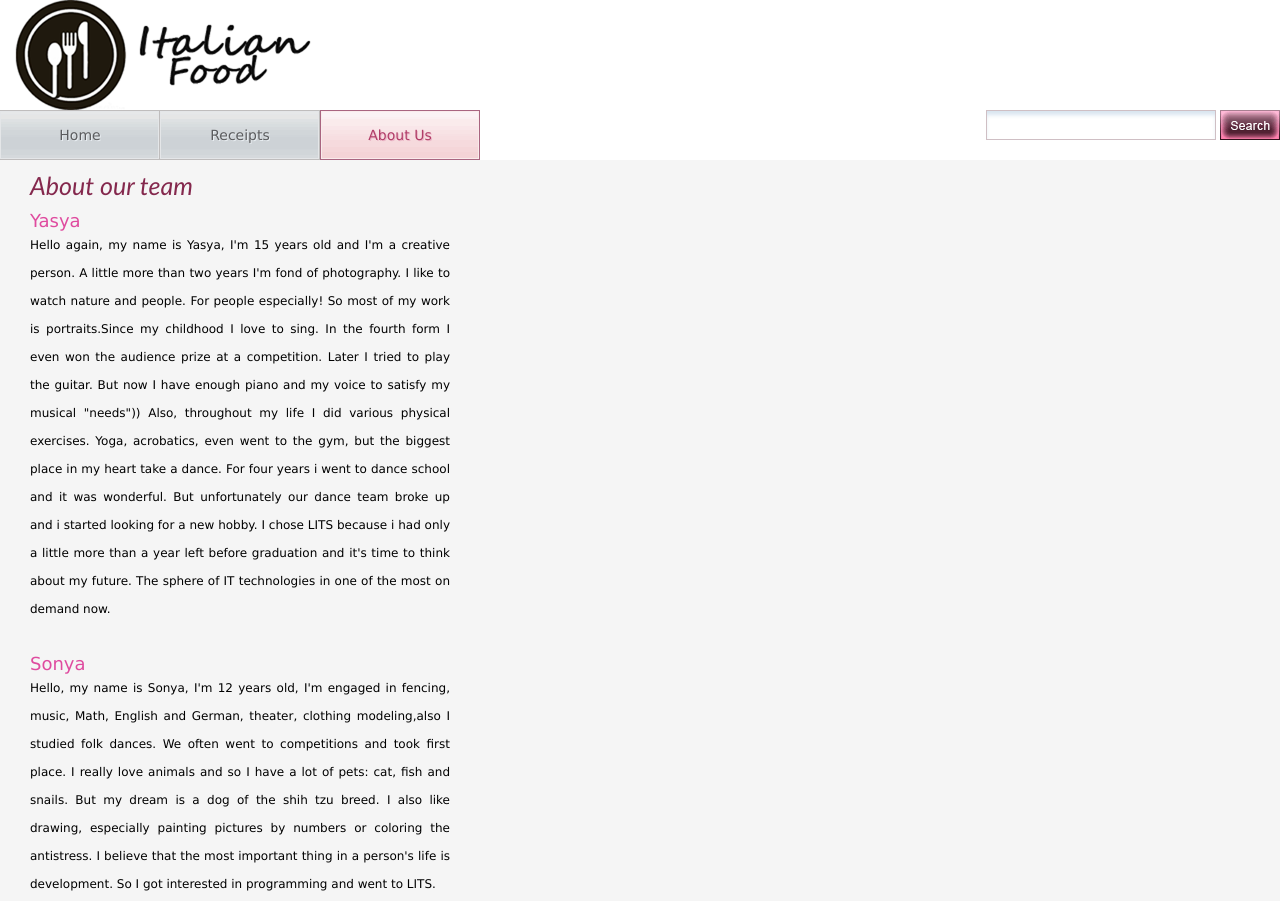
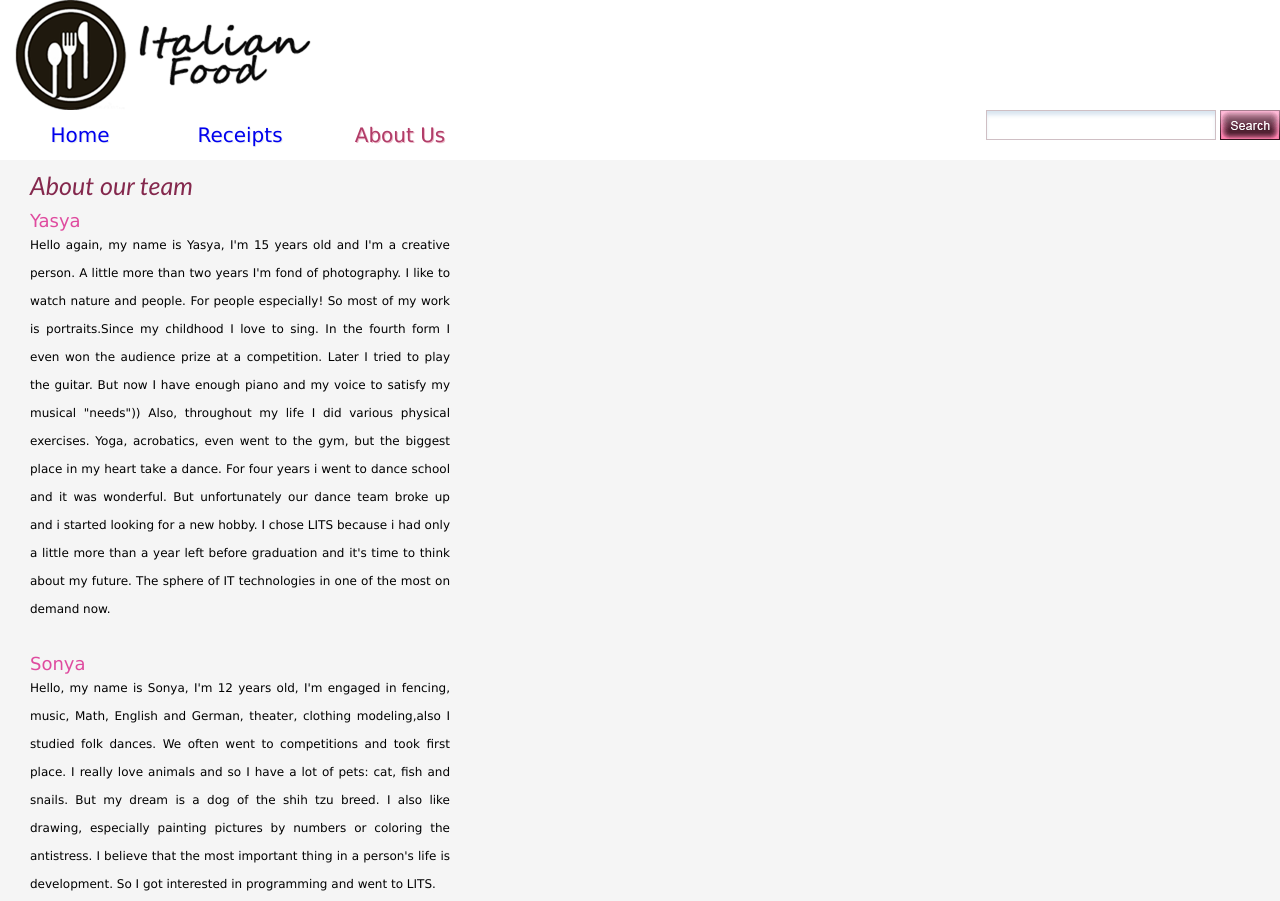
Before and after one commit to itmykolaiv/italian_receipts, a plain HTML site: page about.html in a window 1280 px wide. Shown: the top 901 px of the page. Drawn offline with Linux system fonts and the light colour scheme.

Commit message:
../css/style.css

```diff
--- a/css/style.css
+++ b/css/style.css
@@ -97,10 +97,10 @@ p a {
 	width: 160px;
 }
 #header div ul li a {
-	background: url(../images/sprite-buttons.gif) no-repeat 0 -205px;
+	background:
 	color: #5b5c5e;
 	display: block;
-	font-size: 14px;
+	font-size: 20px;
 	text-align: center;
 	text-decoration: none;
 	text-shadow: 1px 1px 0 #e8edf1;
@@ -111,7 +111,7 @@ p a {
 	text-shadow: 1px 1px 0 #ebb8c7;
 }
 #header div ul li.current a {
-	background: url(../images/sprite-buttons.gif) no-repeat 0 -97px;
+
 }
 #header div div#section, #header div div.section {
 	background: #aa6581;
```
